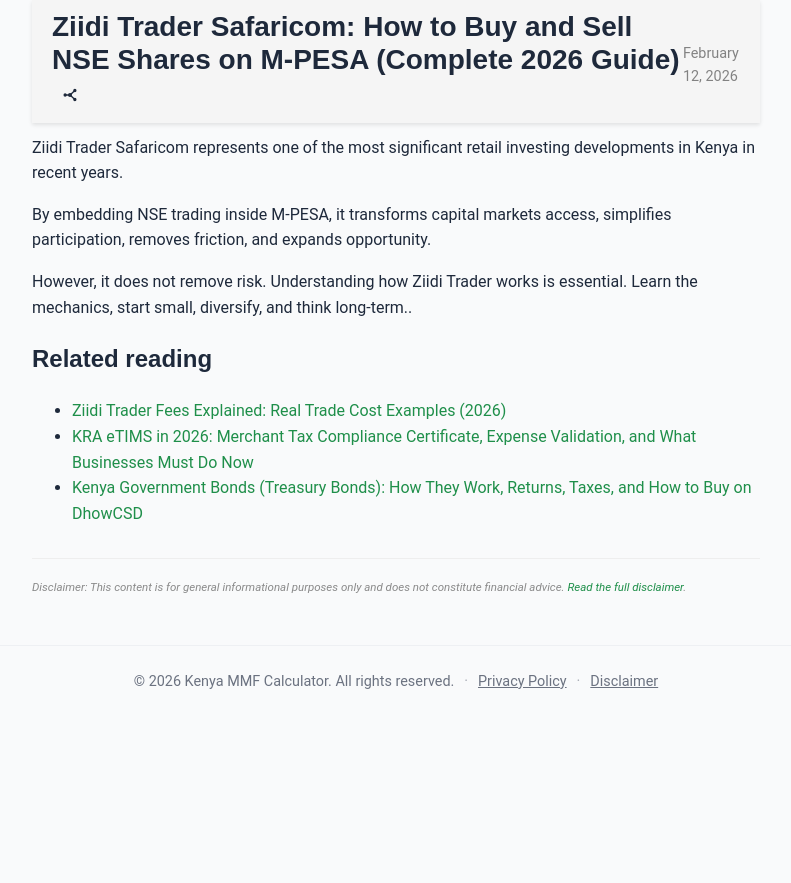
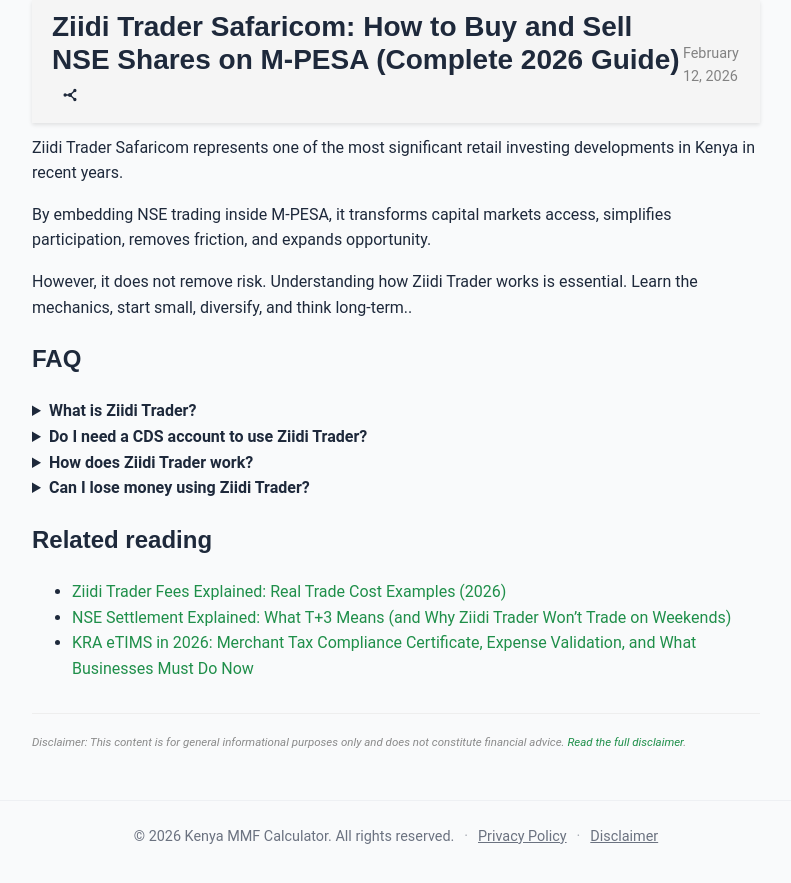
Before and after one commit to Coinimain/kenyanmmf, a Jekyll site: the page built from _posts/2026-02-12-ziidi-trader-complete-guide-kenya.md, in a window 1280 px wide and 900 px high, scrolled down 6912 px. Shown: the top 883 px of the window, without its empty margins (244-1035 px from the left). Built offline with Jekyll 4.4.1, drawn with Linux system fonts in a browser that asks for light colours; comment, search, counter and statistics services are not loaded; before the commit the page ends 7657 px from its top, so only the background shows below that; some of the changed lines change nothing that is shown.

Commit message:
Add NSE settlement (T+3) post + hero image; update Ziidi guide

```diff
--- a/_posts/2026-02-12-ziidi-trader-complete-guide-kenya.md
+++ b/_posts/2026-02-12-ziidi-trader-complete-guide-kenya.md
@@ -304,3 +304,12 @@
 By embedding NSE trading inside M-PESA, it transforms capital markets access, simplifies participation, removes friction, and expands opportunity.
 
 However, it does not remove risk. Understanding how Ziidi Trader works is essential. Learn the mechanics, start small, diversify, and think long-term..
+
+## FAQ
+
+{% for item in page.faq %}
+<details>
+  <summary><strong>{{ item.q }}</strong></summary>
+  <p>{{ item.a }}</p>
+</details>
+{% endfor %}
--- /dev/null
+++ b/_posts/2026-02-16-nse-settlement-t-plus-3-explained-ziidi-trader.md
@@ -0,0 +1,180 @@
+---
+layout: post
+title: "NSE Settlement Explained: What T+3 Means (and Why Ziidi Trader Won’t Trade on Weekends)"
+description: "A plain-English guide to how NSE trades actually settle after you click Buy/Sell in Ziidi Trader—what T+3 means, what happens between trade date and settlement, and the common reasons Ziidi Trader shows “not working” (like weekends and market hours)."
+permalink: /blog/nse-settlement-t-plus-3-explained-ziidi-trader/
+categories:
+  - Investing
+  - Stocks
+tags:
+  - nse settlement
+  - t+3 meaning
+  - ziidi trader not working
+  - mpesa ziidi trader
+  - kenya stocks
+image: /assets/images/nse-settlement-t-plus-3-ziidi-trader-market-closed-2026-1600x900.png
+image_alt: "NSE settlement (T+3) explained in plain English — why Ziidi Trader shows “Market Closed” on weekends"
+image_caption: "NSE settlement cycle (T+3) and why Ziidi Trader trades only during NSE market hours."
+image_source_name: "Kenya MMF Calculator"
+image_license: "Original graphic © Kenya MMF Calculator"
+
+faq:
+  - q: "What does T+3 mean on the NSE?"
+    a: "T is the trade date (the day your order is matched). T+3 means the trade settles three business days after the trade date, when the market completes delivery obligations for cash and securities."
+  - q: "Is NSE settlement T+2 or T+3 in Kenya?"
+    a: "For NSE equity trades, settlement is T+3. T+2 is common in other markets, which is why people mix the terms."
+  - q: "Why does Ziidi Trader say “market closed”?"
+    a: "Ziidi Trader can only place trades when the Nairobi Securities Exchange is open. If you try to trade on weekends, public holidays, or outside NSE trading hours, you will see “market closed.”"
+  - q: "Why is my Ziidi Trader order not executing even during market hours?"
+    a: "An order only executes if it matches on price with an opposing order. If your buy price is too low (or sell price too high), or the stock has low liquidity, the order can remain unfilled even though the market is open."
+  - q: "Do Ziidi Trader trades settle instantly?"
+    a: "A trade can be matched quickly during market hours, but settlement follows the exchange settlement cycle. Match/execution and settlement are different steps."
+---
+
+## Quick answers (NSE settlement + Ziidi Trader)
+
+- **What does T+3 mean?** Your trade is done on **T (trade date)**, then it completes **3 business days later** (**T+3**)-that’s when the official cash/securities delivery obligations are fulfilled.
+- **Why is Ziidi Trader not working today?** If it’s a **weekend/public holiday** or **outside NSE trading hours**, you can’t execute trades because the market is closed.
+- **Do I get shares instantly?** You can see an “executed/matched” trade quickly, but **settlement** (the final delivery of cash and securities in the market system) follows the exchange settlement cycle.
+- **Is it T+2 or T+3 in Kenya?** Under the NSE Equity Trading Rules, **equity transactions settle on T+3**. (T+2 is common in other markets, so people mix the terms.)
+- **What’s the biggest mistake beginners make?** Confusing **execution (matched trade)** with **settlement (final completion)**.
+
+---
+
+## The simple picture: “Trade” vs “Settlement”
+
+When you tap **Buy** or **Sell** in a platform like Ziidi Trader, two different things happen:
+
+1) **Execution (matching):** your order finds a matching buyer/seller in the market order book.
+2) **Settlement:** the market’s back-office process completes—cash and securities are delivered according to the settlement cycle.
+
+Execution can happen in seconds **during market hours**. Settlement happens later (T+3 for NSE equities, per the rules).
+
+---
+
+## What does “T” and “T+3” actually mean?
+
+The NSE Trading Rules define:
+
+- **T** = the day the transaction is effected (trade date)
+- **T+1, T+2, T+3** = 1, 2, or 3 business days after trade date
+
+And the rules state that **transactions are settled by T+3**.
+
+So if you buy shares on **Monday (T)**, settlement completes on **Thursday (T+3)** (assuming no public holidays in between).
+
+---
+
+## Why Ziidi Trader won’t trade on weekends (and what “not working” usually means)
+> If Ziidi Trader says **“market closed,”** you’re almost always outside NSE trading hours (**Mon–Fri, 9:30am–3:00pm**).
+
+If someone tried trading on a weekend, the most likely explanation is simply:
+
+- **The NSE is closed**, so there is no live matching engine session running.
+
+The NSE trading day is structured and time-bound. Trading runs during market hours, and the day closes at **3:00 p.m.**
+
+### The common “Ziidi Trader not working” causes (in order)
+
+- **Weekend / public holiday** (market closed)
+- **Outside trading hours** (market closed)
+- **Market halt / security halt** (a pause can occur under certain conditions)
+- **Your order can’t match** (no seller at your price, or no buyer at your sell price)
+- **Connectivity / app update / KYC verification issues** (platform-side)
+
+## “Ziidi Trader Not Working” Example: The Market Is Closed
+
+A common issue is seeing “market closed” when trying to buy or sell shares in Ziidi Trader.
+
+Safaricom has clarified that the market is open:
+
+**Monday–Friday, 9:30am–3:00pm.**
+
+So if you try placing a trade on a **weekend**, or **before 9:30am** or **after 3:00pm**, you’ll see “market closed” because there is no live trading session running.
+
+---
+
+## What happens after you click Buy: the settlement timeline (plain English)
+
+Here’s the “back-office” journey in simple steps:
+
+### 1) You place an order
+You choose a stock, quantity, and price type. Your order goes into the market system.
+
+### 2) Matching happens in the order book
+Orders are ranked by **price first, then time**, and matching happens when buy/sell prices meet.
+
+If your order doesn’t match, nothing “breaks”—it just sits unfilled until it’s cancelled/expired.
+
+### 3) Trade date is recorded (T)
+Once matched, the trade exists and will move to the settlement process. The market now expects:
+- seller delivers shares
+- buyer delivers cash
+…and the system coordinates delivery.
+
+### 4) Settlement completes on T+3 (for NSE equities)
+The Trading Rules state settlement is **by T+3**.
+
+That T+3 window is basically the market’s standard time to finalize delivery obligations.
+
+---
+
+## Why you may see “credits” fast but settlement still matters
+
+Some platforms can show balances updated quickly after matching (especially inside a single app experience). That can *feel* like “instant settlement.”
+
+But the market-level settlement cycle still matters because it is the formal completion of the obligations in the exchange/depository pipeline (cash and securities delivery).
+
+---
+
+## Where Ziidi Trader fits in (and why “omnibus” matters)
+
+Ziidi Trader is built around convenience: you trade inside M-PESA and your ownership is tracked within the platform’s structure.
+
+In NSE/market language, an **Omnibus Account** is a CDS account held with **more than one beneficial owner**.
+
+That “omnibus” concept is why users often don’t go through the classic retail brokerage onboarding flow, while still participating in the market.
+
+---
+
+## What about day trading, and does it change settlement?
+
+NSE has operational guidelines for **day trading (intra-day trading)**, defined as buying and selling the same security on the same account on the same day.
+
+Important point: the day trading guidelines are designed to support intraday activity **while continuing with the settlement cycle of T+3**.
+
+So “day trading” (buy then sell today) is about *trading behavior and handling*, not automatically “T+0 settlement” for everything.
+
+---
+
+## Practical tips so you don’t get surprised
+
+### 1) If it’s Saturday/Sunday, don’t troubleshoot for 30 minutes
+Just wait for a trading day and try during market hours. The market has to be open.
+
+### 2) Don’t confuse “order placed” with “order executed”
+Placed = you submitted it.
+Executed = it matched.
+
+### 3) Use “break-even thinking” for short-term trades
+Fees + bid/ask movement can mean you need a decent price move just to break even. For the full breakdown (with real KES examples), see: [Ziidi Trader fees explained](https://kenyammfcalculator.co.ke/blog/ziidi-trader-fees-explained-trade-cost/).
+
+### 4) If your order isn’t matching, adjust expectations (not your sanity)
+Unmatched orders are normal, especially in less liquid counters.
+
+---
+
+## Final thoughts
+
+If you understand **market hours**, **matching**, and **T+3 settlement**, you’ll instantly understand most Ziidi Trader “issues”-especially the weekend confusion.
+
+Once you know the pipeline, you trade calmer: you’ll stop expecting instant settlement, you’ll stop treating “unfilled” as “broken,” and you’ll make better decisions about risk and timing.
+
+## FAQ
+
+{% for item in page.faq %}
+<details>
+  <summary><strong>{{ item.q }}</strong></summary>
+  <p>{{ item.a }}</p>
+</details>
+{% endfor %}
```
Also changed, not shown: assets/images/nse-settlement-t-plus-3-ziidi-trader-market-closed-2026-1600x900.png (added).
